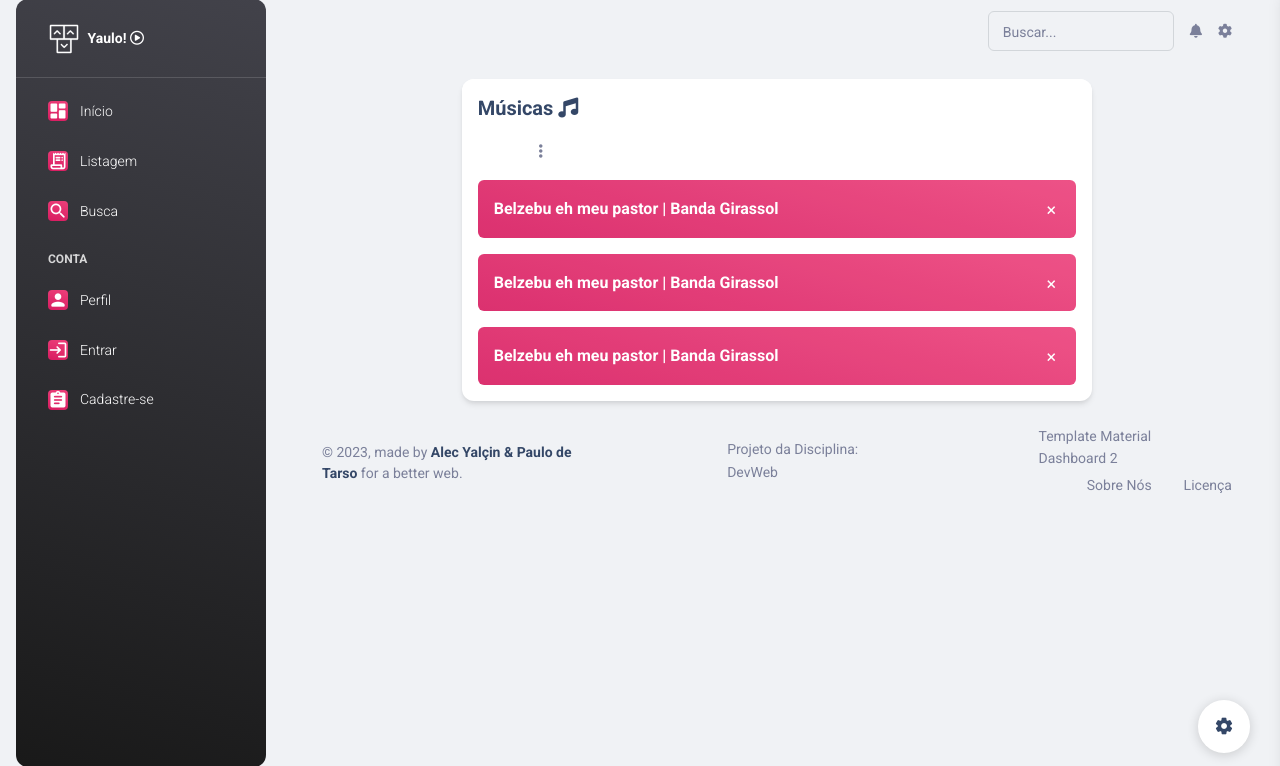
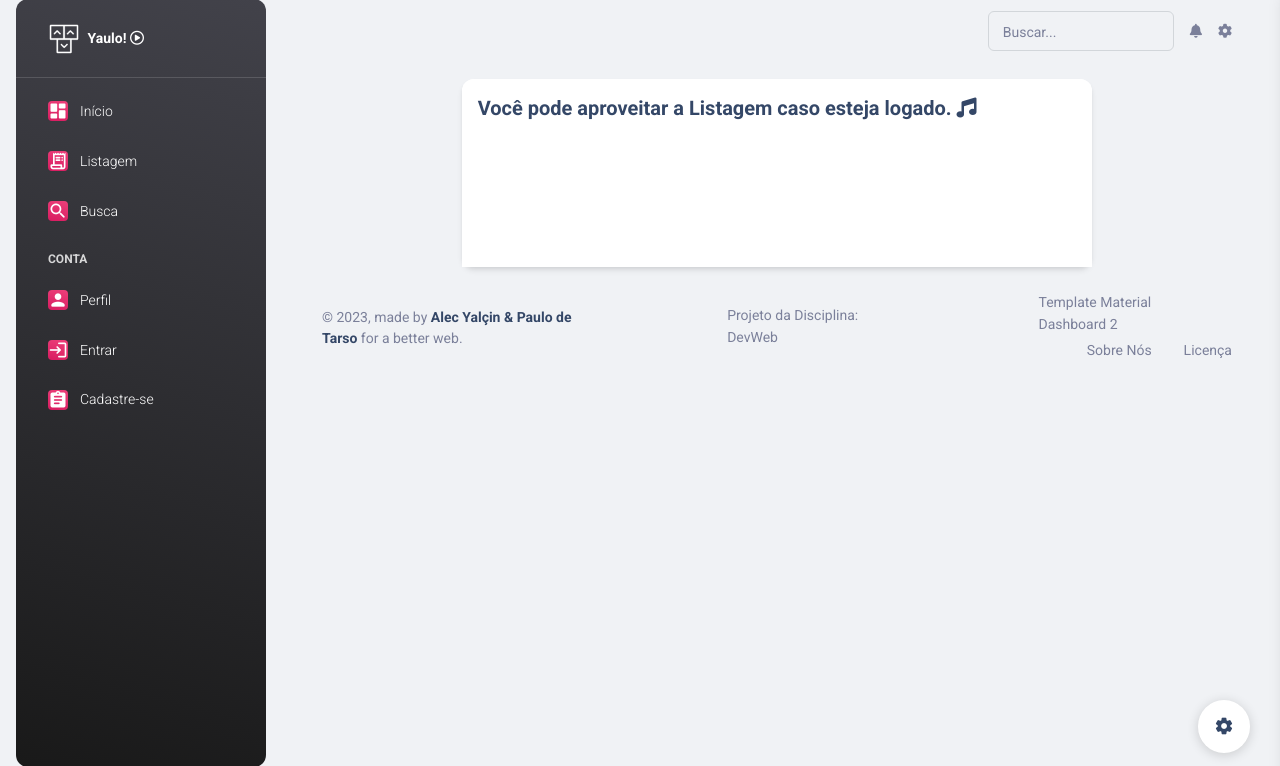
Before and after one commit to AlecYalcin/CadastroMusicas, a Django app: page /list/ in a window 1280 px wide. Shown: the part 17-783 px from the top of the page. Run offline with Django 4.2, Linux system fonts and the light colour scheme; some libraries are stand-ins or nearby versions.

Commit message:
Autenticação na LISTAGEM adicionada como TESTE

```diff
--- a/Listagem/templates/base.html
+++ b/Listagem/templates/base.html
@@ -30,7 +30,7 @@
   <aside class="sidenav navbar navbar-vertical navbar-expand-xs border-0 border-radius-xl my-3 fixed-start ms-3   bg-gradient-dark" id="sidenav-main">
     <div class="sidenav-header">
       <i class="fas fa-times p-3 cursor-pointer text-white opacity-5 position-absolute end-0 top-0 d-none d-xl-none" aria-hidden="true" id="iconSidenav"></i>
-      <a class="navbar-brand m-0" href="#" target="_blank">
+      <a class="navbar-brand m-0" href="">
         <img src="{% static 'assets/img/logo-ct.png' %}" class="navbar-brand-img h-100" alt="main_logo">
         <span class="ms-1 font-weight-bold text-white">Yaulo! <i class="fa-regular fa-circle-play"></i></span>
       </a>
@@ -206,7 +206,7 @@
     </div>
   </main>
 
-
+  <!-- Botão Lateral q desbloqueia opções mágicas e os karai -->
   <div class="fixed-plugin">
     <a class="fixed-plugin-button text-dark position-fixed px-3 py-2">
       <i class="material-icons py-2">settings</i>
@@ -214,8 +214,8 @@
     <div class="card shadow-lg">
       <div class="card-header pb-0 pt-3">
         <div class="float-start">
-          <h5 class="mt-3 mb-0">Material UI Configurator</h5>
-          <p>See our dashboard options.</p>
+          <h5 class="mt-3 mb-0">Costumizações do Site</h5>
+          <p>Veja nossas opções de painel.</p>
         </div>
         <div class="float-end mt-4">
           <button class="btn btn-link text-dark p-0 fixed-plugin-close-button">
@@ -226,34 +226,32 @@
       </div>
       <hr class="horizontal dark my-1">
       <div class="card-body pt-sm-3 pt-0">
-        <!-- Sidebar Backgrounds -->
+
+        <!-- Sidenav Type -->
         <div>
-          <h6 class="mb-0">Sidebar Colors</h6>
+          <h6 class="mb-0">Tipo de Barra Lateral</h6>
+          <p class="text-sm">Escolha 3 tipos diferentes de modelos para a barra lateral.</p>
         </div>
-        <!-- Navbar Fixed -->
-        <div class="mt-3 d-flex">
-          <h6 class="mb-0">Navbar Fixed</h6>
-          <div class="form-check form-switch ps-0 ms-auto my-auto">
-            <input class="form-check-input mt-1 ms-auto" type="checkbox" id="navbarFixed" onclick="navbarFixed(this)">
-          </div>
+        <div class="d-flex">
+          <button class="btn bg-gradient-dark px-2 mb-2 active" data-class="bg-gradient-dark" onclick="sidebarType(this)">Escuro</button>
+          <button class="btn bg-gradient-dark px-2 mb-2 ms-2" data-class="bg-transparent" onclick="sidebarType(this)">Transparente</button>
+          <button class="btn bg-gradient-dark px-2 mb-2 ms-2" data-class="bg-white" onclick="sidebarType(this)">Branco</button>
         </div>
+
+        <!-- Tema -->
         <hr class="horizontal dark my-3">
         <div class="mt-2 d-flex">
-          <h6 class="mb-0">Light / Dark</h6>
+          <h6 class="mb-0">Tema: <i class="fa-regular fa-sun"></i> &nbsp;|&nbsp; <i class="fa-solid fa-moon"></i></h6>
           <div class="form-check form-switch ps-0 ms-auto my-auto">
             <input class="form-check-input mt-1 ms-auto" type="checkbox" id="dark-version" onclick="darkMode(this)">
           </div>
         </div>
         <hr class="horizontal dark my-sm-4">
-        <a class="btn btn-outline-dark w-100" href="">View documentation</a>
+        <a class="btn btn-outline-dark w-100" href="https://www.creative-tim.com/product/material-dashboard" target="blank">Site Original do Template</a>
         <div class="w-100 text-center">
-          <a class="github-button" href="https://github.com/creativetimofficial/material-dashboard" data-icon="octicon-star" data-size="large" data-show-count="true" aria-label="Star creativetimofficial/material-dashboard on GitHub">Star</a>
-          <h6 class="mt-3">Thank you for sharing!</h6>
-          <a href="https://twitter.com/intent/tweet?text=Check%20Material%20UI%20Dashboard%20made%20by%20%40CreativeTim%20%23webdesign%20%23dashboard%20%23bootstrap5&amp;url=https%3A%2F%2Fwww.creative-tim.com%2Fproduct%2Fsoft-ui-dashboard" class="btn btn-dark mb-0 me-2" target="_blank">
-            <i class="fab fa-twitter me-1" aria-hidden="true"></i> Tweet
-          </a>
-          <a href="https://www.facebook.com/sharer/sharer.php?u=https://www.creative-tim.com/product/material-dashboard" class="btn btn-dark mb-0 me-2" target="_blank">
-            <i class="fab fa-facebook-square me-1" aria-hidden="true"></i> Share
+          <h6>Obrigado por visitar nosso site!</h6>
+          <a href="https://twitter.com/intent/tweet?text=Conferi%20o%20site%20de%20Alec%20(%40AlecYalcin)%20e%20Paulo%20(%40mumber162).%20Feito%20em%20Django%20utilizando%20este%20template:%20%20%23webdesign%20%23dashboard%20%23bootstrap5&amp;url=https%3A%2F%2Fwww.creative-tim.com%2Fproduct%2Fsoft-ui-dashboard" class="btn btn-dark mb-0 me-2" target="_blank">
+            <i class="fab fa-twitter me-1" aria-hidden="true"></i> Tweetar
           </a>
         </div>
       </div>
--- a/Listagem/templates/pages/listagem.html
+++ b/Listagem/templates/pages/listagem.html
@@ -6,9 +6,12 @@
   <div class="col-lg-8 col-md-10 mx-auto">
     <div class="card mt-4">
       <div class="card-header p-3">
-          <h5 class="mb-0">Músicas <i class="fa-solid fa-music"></i></h5>
-        </div>
-        <div class="col-lg-2 col-5 my-auto text-end">
+        {% if user.is_authenticated %}
+
+          <div class="row">
+            <h5 class="col-sm-10 mb-0">Músicas <i class="fa-solid fa-music"></i></h5>
+
+            <div class="col-sm-2 col-5 my-auto text-end">
               <div class="dropdown float-lg-end pe-4">
                 <a class="cursor-pointer" id="dropdownTable" data-bs-toggle="dropdown" aria-expanded="false">
                   <i class="fa fa-ellipsis-v text-secondary"></i>
@@ -16,6 +19,7 @@
                 <ul class="dropdown-menu px-2 py-3 ms-sm-n4 ms-n5" aria-labelledby="dropdownTable">
                   <li><a class="dropdown-item border-radius-md" href="javascript:;">Alterar</a></li>
                 </ul>
+              </div>
             </div>
           </div>
 
@@ -39,6 +43,16 @@
               </button>
             </div>
           </div>
+
+          <div class="card-body px-0 pb-2"></div>
+
+        {% else %}
+
+          <h5 class="mb-5 pb-5">Você pode aproveitar a Listagem caso esteja logado. <i class="fa-solid fa-music"></i></h5>
+          <div class="card-body px-0 pb-2"></div>
+
+        {% endif %}
+
       </div>
     </div>
 
--- a/Listagem/templates/registration/login.html
+++ b/Listagem/templates/registration/login.html
@@ -1,11 +1,11 @@
 {% load static %}
 <!DOCTYPE html>
-<html lang="en">
+<html lang="pt-br">
 
 <head>
   <meta charset="utf-8" />
   <meta name="viewport" content="width=device-width, initial-scale=1, shrink-to-fit=no">
-  <link rel="apple-touch-icon" sizes="76x76" href="../assets/img/apple-icon.png">
+  <link rel="apple-touch-icon" sizes="76x76" href="{% static 'assets/img/apple-icon.png' %}">
   <link rel="icon" type="image/png" href="{% static 'assets/img/logo-title.png' %}">
 
   <title>
--- a/Listagem/views.py
+++ b/Listagem/views.py
@@ -1,7 +1,9 @@
 from django.shortcuts          import render, redirect
+from django.http               import HttpResponse
 from Listagem                  import models, forms
 from django.contrib.auth.forms import UserCreationForm
 
+#Create your views here.
 def index(request):
     return render(request, "index.html")
 
@@ -10,6 +12,12 @@ def login(request):
 
 def register(request):
     form = UserCreationForm()
+
+    if request.method == 'POST':
+        form = UserCreationForm(request.POST)
+        if form.is_valid():
+            form.save()
+
     context = {'form': form}
     return render(request, "registration/register.html")
 
```
Also changed, not shown: Listagem/forms.py (+10 -2 lines), Listagem/templates/registration/register.html (+8 -3 lines), db.sqlite3. Lines whose indentation alone changed are shown as unchanged.
